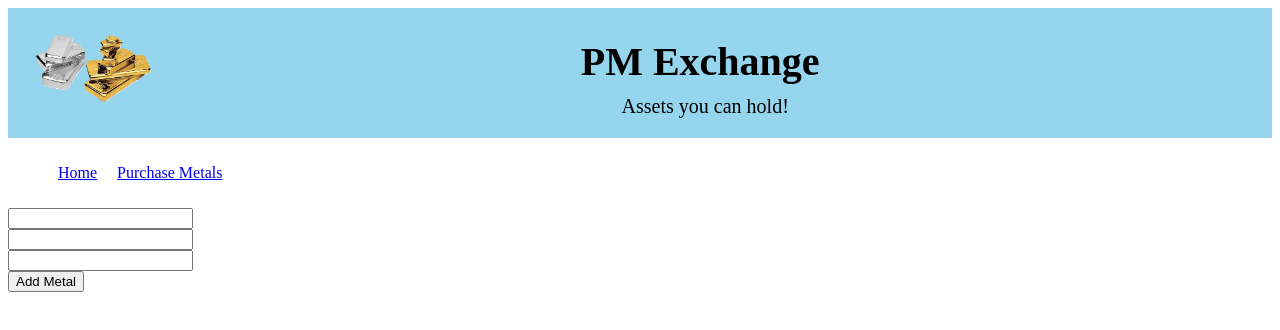
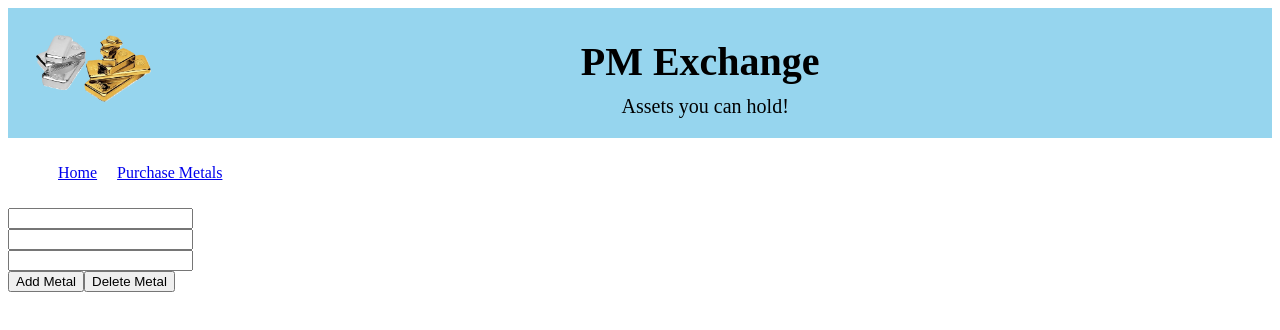
Before and after one commit to DevBara/DevBara.github.io, a React (Create React App) app in the folder metals-ecommerce/: page / in a window 1280 px wide. Shown: the top 330 px of the page. Built offline with nearby package versions, Linux system fonts and the light colour scheme.

Commit message:
working add function

```diff
--- a/metals-ecommerce/src/components/AddMetals.js
+++ b/metals-ecommerce/src/components/AddMetals.js
@@ -31,6 +31,20 @@ class AddMetals extends Component {
 
     }
 
+    deleteHandler = e =>{
+        e.preventDefault()
+        console.log(this.state)
+
+        axios.delete('metals_api/v1/metals', this.state)
+            .then(response =>{
+                console.log(response);
+            })
+            .catch((err) => {
+                console.log(err);
+            })
+        }
+
+
 
 
     render() {
@@ -63,6 +77,7 @@ class AddMetals extends Component {
 						/>
 					</div>
 					<button type="submit">Add Metal</button>
+                    <button type="submit" onClick={this.deleteHandler}>Delete Metal</button>
 				</form>
 			</div>
 		)
```
